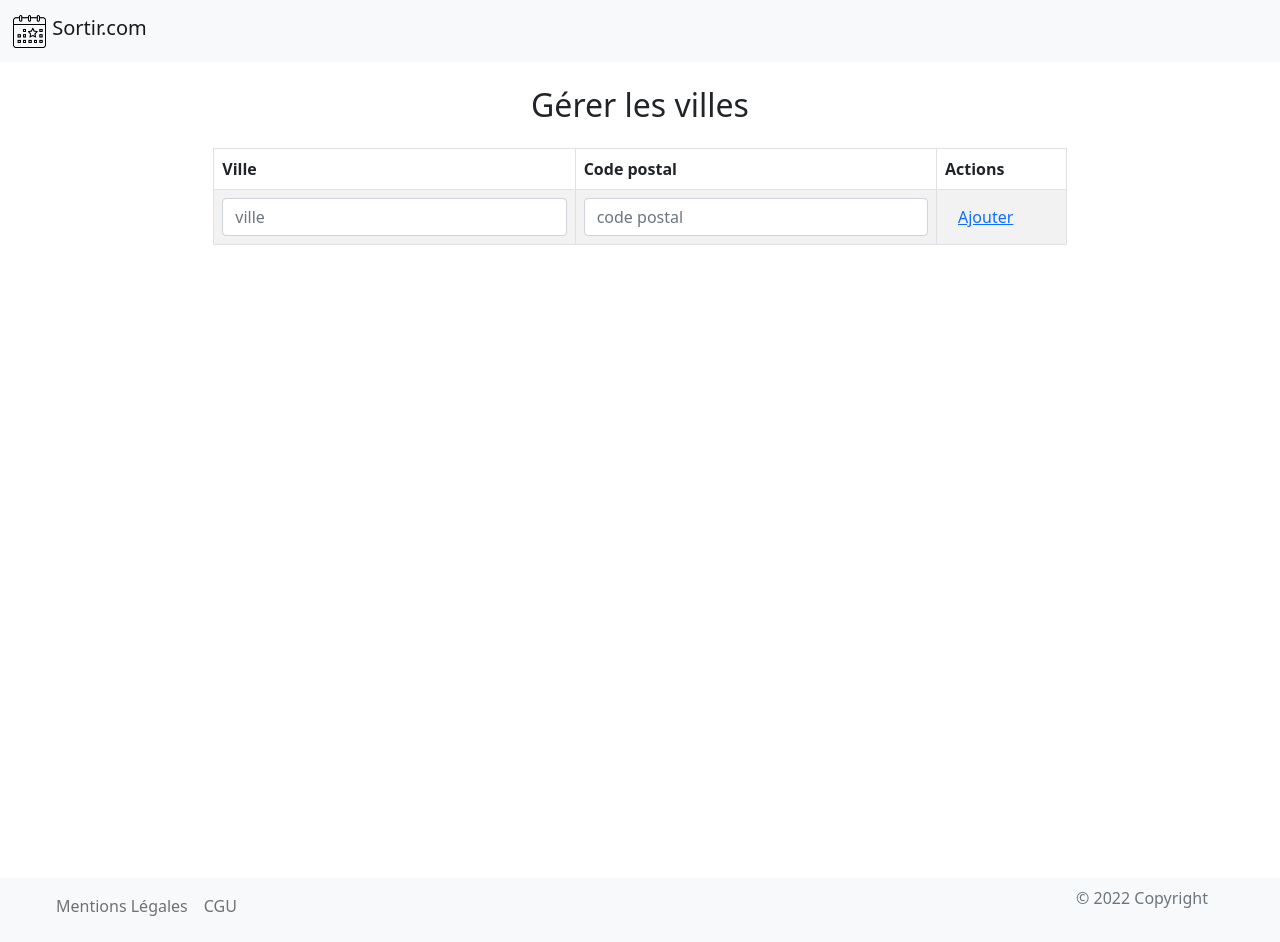
After one commit to Bleiz-Digenvez/Sorti_Eni_Project, a Symfony app: template templates/ville/liste.html.twig in a window 1280 px wide. The commit adds this page. Run offline with Twig, Linux system fonts and the light colour scheme; the template is opened without the code that fills it, so the values that code supplies are empty; form fields are guessed from the names that the template uses; some libraries are stand-ins or nearby versions.

Commit message:
creation et suppresion de ville

```diff
--- a/src/Entity/Ville.php
+++ b/src/Entity/Ville.php
@@ -23,7 +23,7 @@ class Ville
      * @ORM\Column(type="string", length=50)
      */
     private $nom;
-
+    //TODO: Edward passe le nom en unique pour éviter les doublon de ville en BD -> faire un schema update ensuite
     /**
      * @ORM\Column(type="string", length=5)
      */
--- a/templates/main/home.html.twig
+++ b/templates/main/home.html.twig
@@ -83,7 +83,7 @@
                         Nombre de sorties trouvées :  {{ resultats.nbSorties }}
                     </div>
                     <div class="col-auto mt-1 me-3">
-                        <a href="{# {{ path('sortie_detail',{'id': sortie.id}) }} #}" class="btn btn-outline-primary btn-sm">Créer une sortie</a>
+                        <a href="{{ path('sortie_creation') }}" class="btn btn-outline-primary btn-sm">Créer une sortie</a>
                     </div>
 
                 </div>
--- a/templates/navbar/navbar.html.twig
+++ b/templates/navbar/navbar.html.twig
@@ -18,7 +18,7 @@
                         Droits Administrateur
                     </button>
                     <ul class="dropdown-menu dropdown-menu-end" aria-labelledby="navbarScrollingDropdown">
-                        <li><a class="dropdown-item" href="#">Villes</a></li>
+                        <li><a class="dropdown-item" href="{{ path('ville_liste') }}">Villes</a></li>
                         <li><a class="dropdown-item" href="#">Sites</a></li>
                         <li><a class="dropdown-item" href="#">Utilisateurs</a></li>
                         <li><hr class="dropdown-divider"></li>
--- /dev/null
+++ b/templates/ville/liste.html.twig
@@ -0,0 +1,41 @@
+{% extends 'base.html.twig' %}
+
+{% block body %}
+<div class=" col-8 mx-auto">
+    <h2 class="text-center my-4">Gérer les villes</h2>
+
+
+    <table class="table table-striped table-bordered caption-top border">
+        <thead class="thead-dark">
+            <tr>
+                <th scope="col">Ville</th>
+                <th scope="col">Code postal</th>
+                <th scope="col">Actions</th>
+            </tr>
+        </thead>
+        <tbody>
+            {% for ville in villes %}
+                <tr>
+                    <td>{{ ville.nom }}</td>
+                    <td>{{ ville.codePostal }}</td>
+                    <td>
+                        <a href="#" class="btn btn-link btn-sm">Modifier</a>
+                        <a href="{{ path('ville_supprimer', {'id': ville.id}) }}" class="btn btn-link btn-sm">Supprimer</a>
+                    </td>
+                </tr>
+            {% endfor %}
+            <tr>
+                {{ form_start(formVille) }}
+                <td>{{ form_widget(formVille.nom, {'attr' : {'placeholder': 'ville', 'class':'form-control'}}) }}</td>
+                <td>{{ form_widget(formVille.codePostal, {'attr' : {'placeholder': 'code postal', 'class':'form-control'}}) }}</td>
+                <td><button class="btn btn-link">Ajouter</button></td>
+                {{ form_end(formVille) }}
+            </tr>
+        </tbody>
+    </table>
+</div>
+{% endblock %}
+
+{% block title %}
+
+{% endblock %}
```
Also changed, not shown: src/Controller/VilleController.php (added, +56 -0 lines), src/Form/VilleType.php (added, +27 -0 lines).
